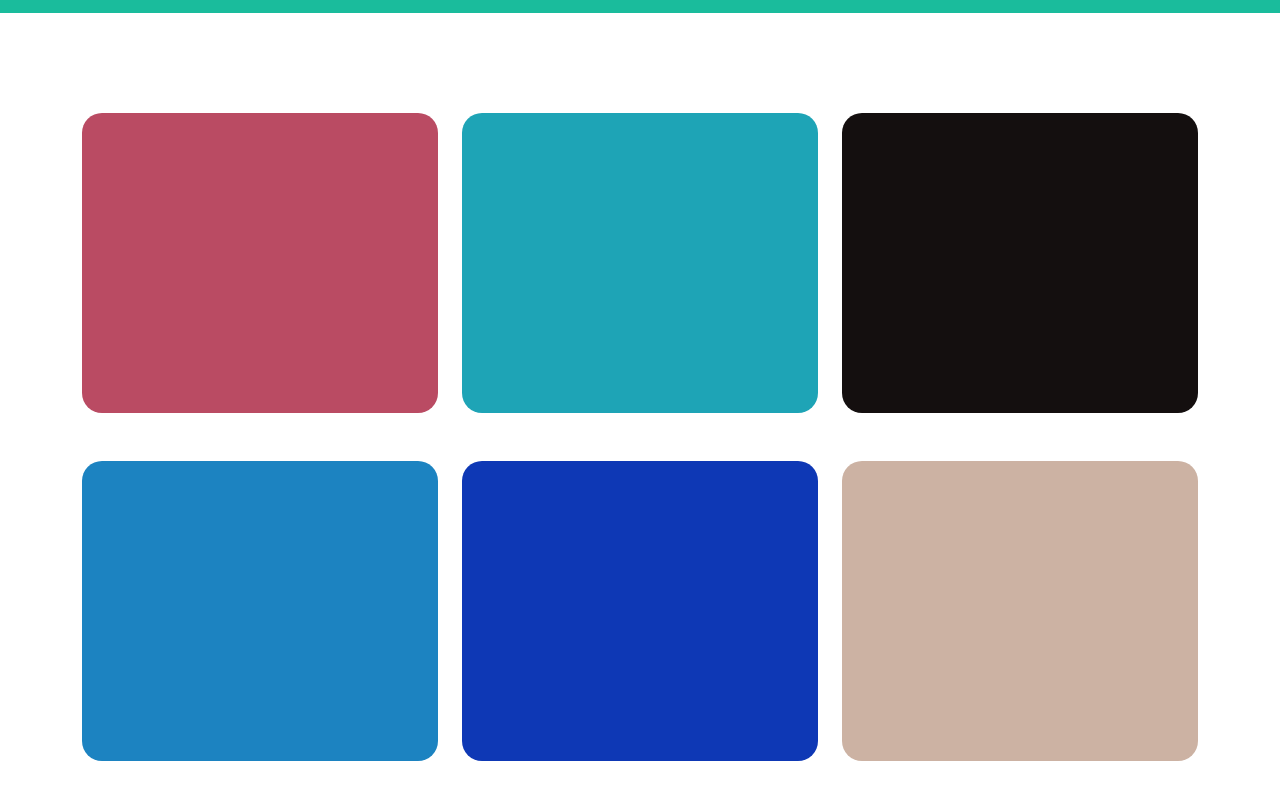
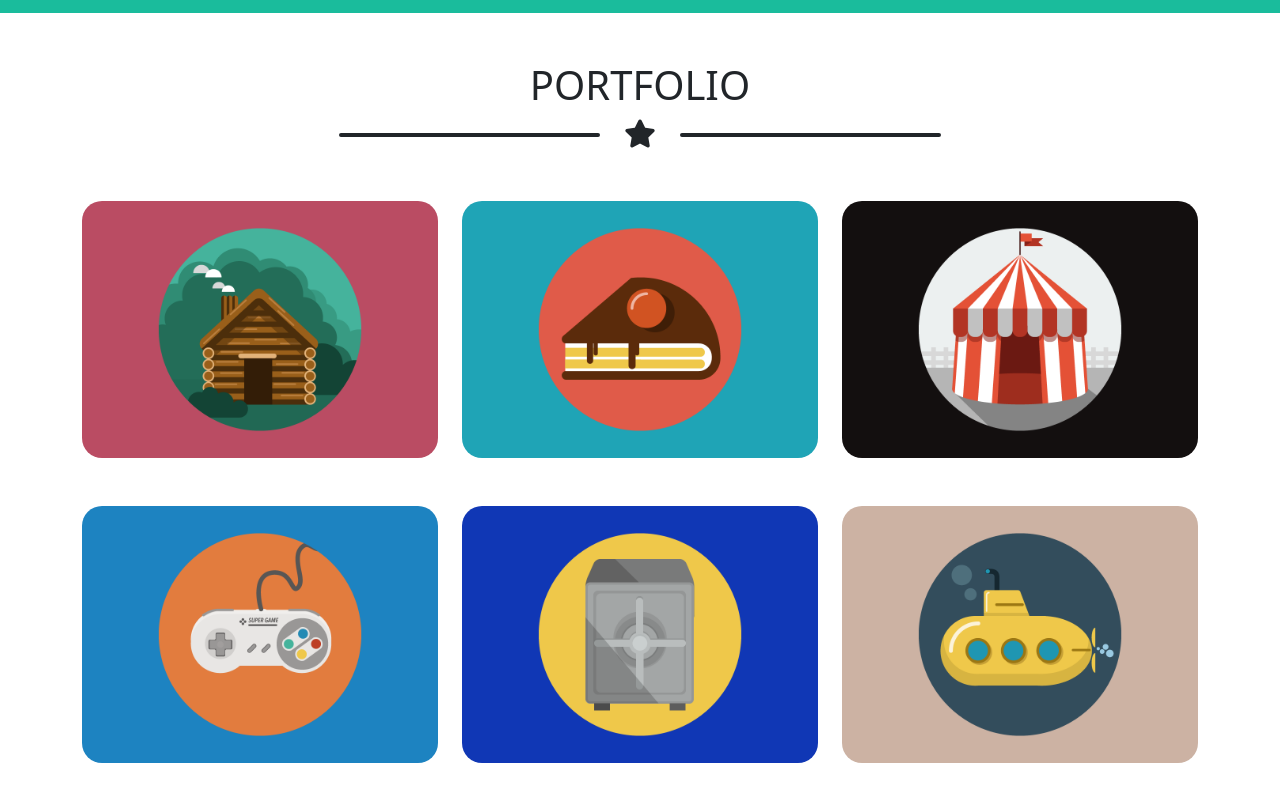
Before and after one commit to Simichus/html-css-bootstrap-freelancer, a plain HTML site: page index.html in a window 1280 px wide. Shown: the part 453-1240 px from the top of the page. Drawn offline with nearby package versions, Linux system fonts and the light colour scheme.

Commit message:
Aggiunti contenuti portfolio

```diff
--- a/css/style.css
+++ b/css/style.css
@@ -38,25 +38,17 @@ header{
     background-color: #2c3e50;
 }
 
-#jumbotrone{
-    margin-bottom: 100px;
-}
-
 #jumbotrone img{
     height: 250px;
 }
 
-#jumbotrone hr{
+hr{
     color: none;
-    border: 2px solid white;
+    border: 2px solid;
     opacity: 1;
 }
-#portfolio{
-    margin-bottom: 100px;
-}
 
-.portfolio-img{
-    height: 300px;
+#portfolio img{
     border-radius: 20px;
 }
 
--- a/index.html
+++ b/index.html
@@ -37,36 +37,44 @@
           </nav>
     </header>
     <main>
-        <div class="container-fluid bg-green text-center text-white py-3" id="jumbotrone">
+        <div class="container-fluid bg-green text-center text-white py-3 mb-5" id="jumbotrone">
             <img src="./img/avatar.svg" alt="">
             <h1 class="text-uppercase my-1">Start Bootstrap</h1>
             <div class="row justify-content-center align-items-center">
-                <div class="col-3"><hr class="rounded"></div>
+                <div class="col-3"><hr class="rounded border-white"></div>
                 <div class="col-auto"><i class="fas fa-star fs-3"></i></div>
-                <div class="col-3"><hr class="rounded"></div>
+                <div class="col-3"><hr class="rounded border-white"></div>
             </div>
             <div class="text-uppercase fs-4">Graphic Artist - Web designer - Illustrator</div>
 
         </div>
-        <div class="container" id="portfolio">
+        <div class="container my-5" id="portfolio">
+            <div class="text-center text-uppercase my-5">
+                <h2 class="h1">portfolio</h2>
+                <div class="row justify-content-center align-items-center">
+                    <div class="col-3"><hr class="rounded border-dark"></div>
+                    <div class="col-auto"><i class="fas fa-star fs-3"></i></div>
+                    <div class="col-3"><hr class="rounded border-dark"></div>
+                </div>
+            </div>
             <div class="row gy-5">
                 <div class="col-12 col-sm-6 col-lg-4">
-                    <div class="portfolio-img bg-red"></div>
+                    <img src="./img/cabin.png" alt="">
                 </div>
                 <div class="col-12 col-sm-6 col-lg-4">
-                    <div class="portfolio-img bg-cyan"></div>
+                    <img src="./img/cake.png" alt="">
                 </div>
                 <div class="col-12 col-sm-6 col-lg-4">
-                    <div class="portfolio-img bg-black"></div>
+                    <img src="./img/circus.png" alt="">
                 </div>
                 <div class="col-12 col-sm-6 col-lg-4">
-                    <div class="portfolio-img bg-celeste"></div>
+                    <img src="./img/game.png" alt="">
                 </div>
                 <div class="col-12 col-sm-6 col-lg-4">
-                    <div class="portfolio-img bg-blue"></div>
+                    <img src="./img/safe.png" alt="">
                 </div>
                 <div class="col-12 col-sm-6 col-lg-4">
-                    <div class="portfolio-img bg-sand"></div>
+                    <img src="./img/submarine.png" alt="">
                 </div>
             </div>
         </div>
```
